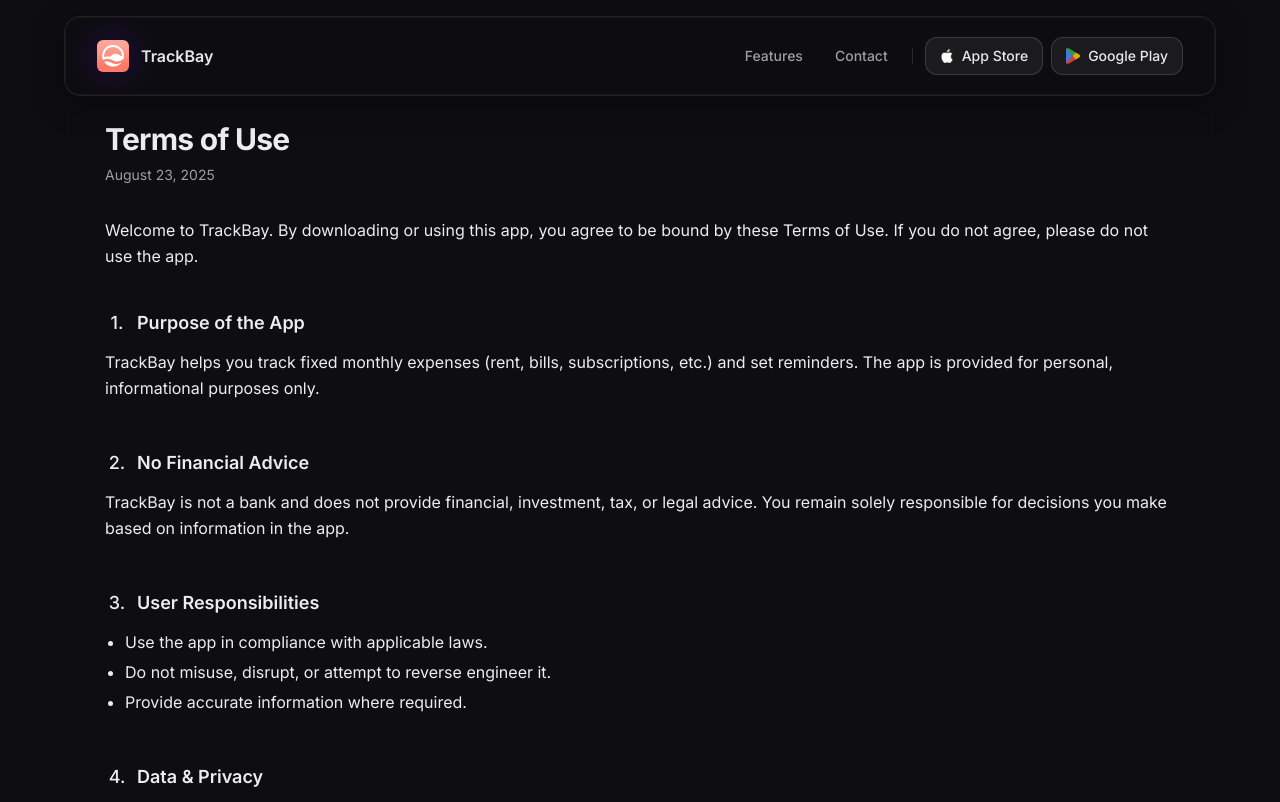
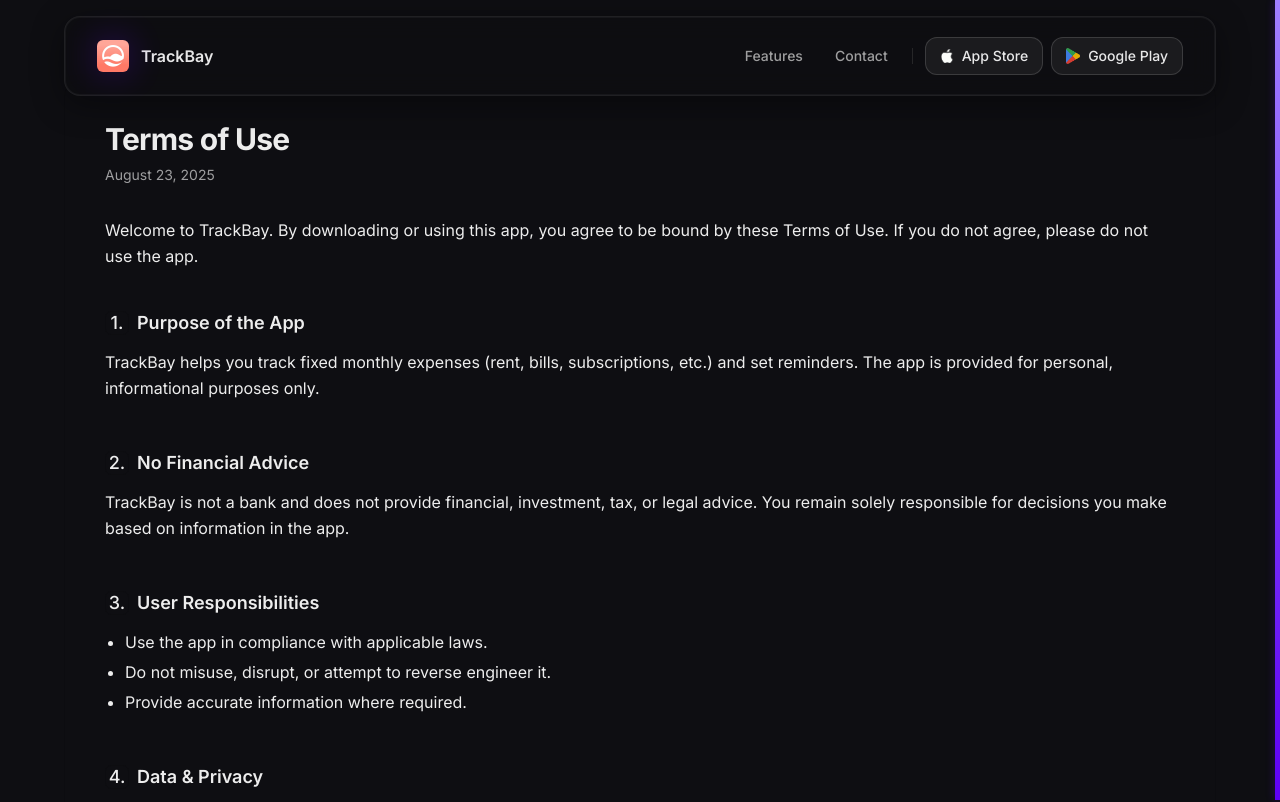
Before and after one commit to Thomas-Geslin/TrackBayWebsite, a Next.js app: page /en/terms in a window 1280 px wide. Shown: the top 802 px of the page. Built offline with nearby package versions, Linux system fonts and the light colour scheme.

Commit message:
feat(scrollBar): change UX - now look like a vertical progress bar

```diff
--- a/src/app/[locale]/layout.tsx
+++ b/src/app/[locale]/layout.tsx
@@ -3,6 +3,7 @@ import { getTranslations, setRequestLocale } from 'next-intl/server';
 import { ModalProvider } from '@/providers/ModalProvider';
 import Header from '@/components/Header';
 import AppStoreModalMount from '@/components/AppStoreModalMount';
+import ScrollProgressBar from '@/components/ScrollProgressBar';
 import Footer from '@/components/Footer';
 import { Analytics } from '@vercel/analytics/next';
 import { SpeedInsights } from '@vercel/speed-insights/next';
@@ -128,6 +129,8 @@ export default async function LocaleLayout({ children, params }: Props) {
           }}
         />
         <NextIntlClientProvider>
+          <ScrollProgressBar />
+
           <ModalProvider>
             <Header />
             <main className="flex-grow">{children}</main>
--- a/src/app/globals.css
+++ b/src/app/globals.css
@@ -49,19 +49,12 @@ body {
   font-feature-settings: "cv02", "cv03", "cv04", "cv11";
 }
 
-/* Custom scrollbar */
+/* Hide native scrollbar — replaced by ScrollProgressBar */
+html {
+  scrollbar-width: none; /* Firefox */
+}
 ::-webkit-scrollbar {
-  width: 6px;
-}
-::-webkit-scrollbar-track {
-  background: var(--bg-deep);
-}
-::-webkit-scrollbar-thumb {
-  background: var(--purple);
-  border-radius: 3px;
-}
-::-webkit-scrollbar-thumb:hover {
-  background: var(--purple-light);
+  display: none; /* Chrome, Safari, Edge */
 }
 
 /* Shimmer animation for CTA button */
--- /dev/null
+++ b/src/components/ScrollProgressBar.tsx
@@ -0,0 +1,27 @@
+'use client';
+
+import { useScroll, useSpring, motion } from 'framer-motion';
+
+export default function ScrollProgressBar() {
+  const { scrollYProgress } = useScroll();
+
+  const scaleY = useSpring(scrollYProgress, {
+    stiffness: 120,
+    damping: 25,
+    restDelta: 0.001,
+  });
+
+  return (
+    <div className="fixed right-0 top-0 w-[5px] h-full z-50 bg-bg-deep">
+      <motion.div
+        className="w-full origin-top"
+        style={{
+          scaleY,
+          height: '100%',
+          background: 'linear-gradient(to bottom, var(--purple-light), var(--purple))',
+          boxShadow: '0 0 8px var(--purple-glow)',
+        }}
+      />
+    </div>
+  );
+}
```
